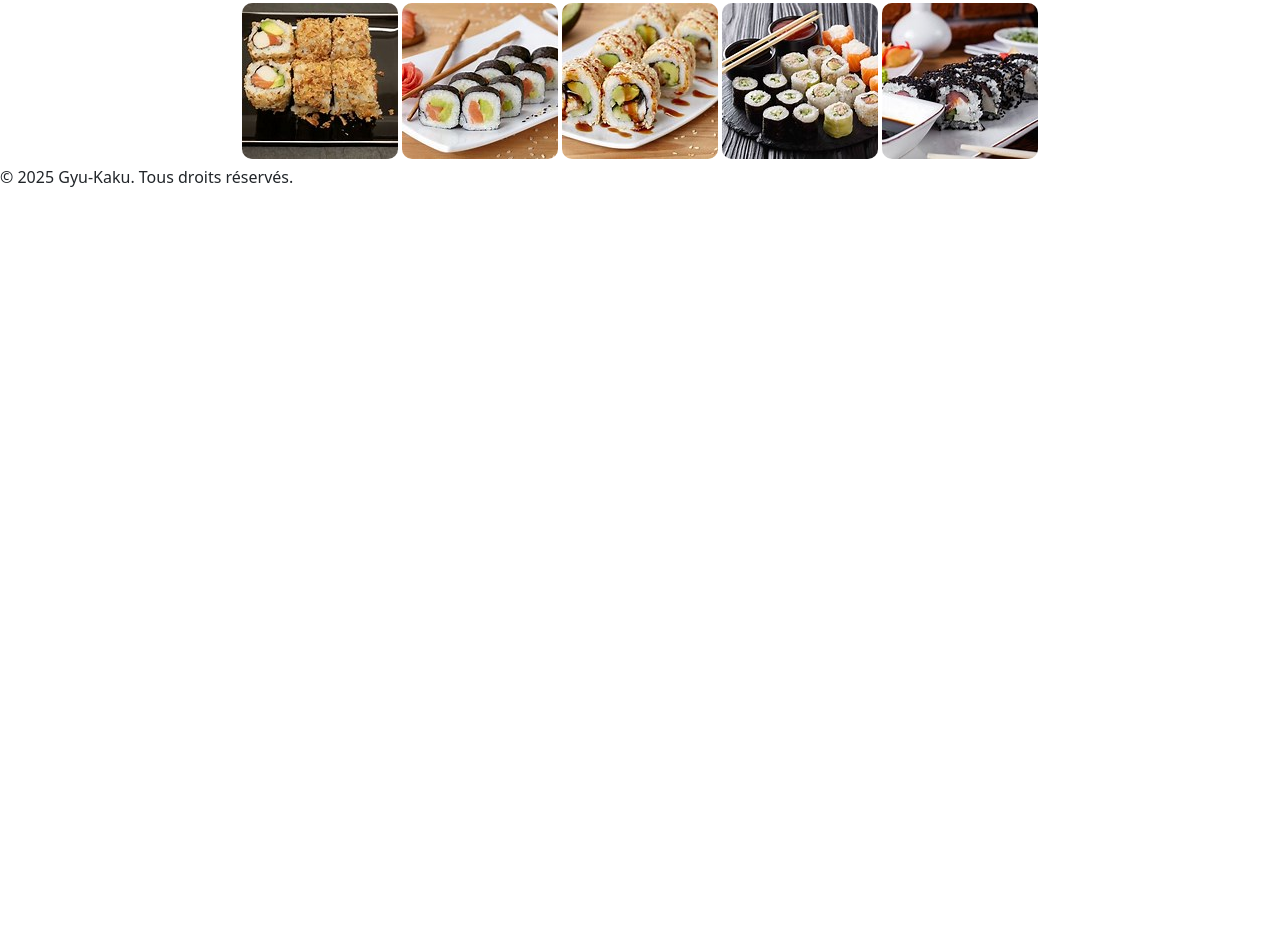
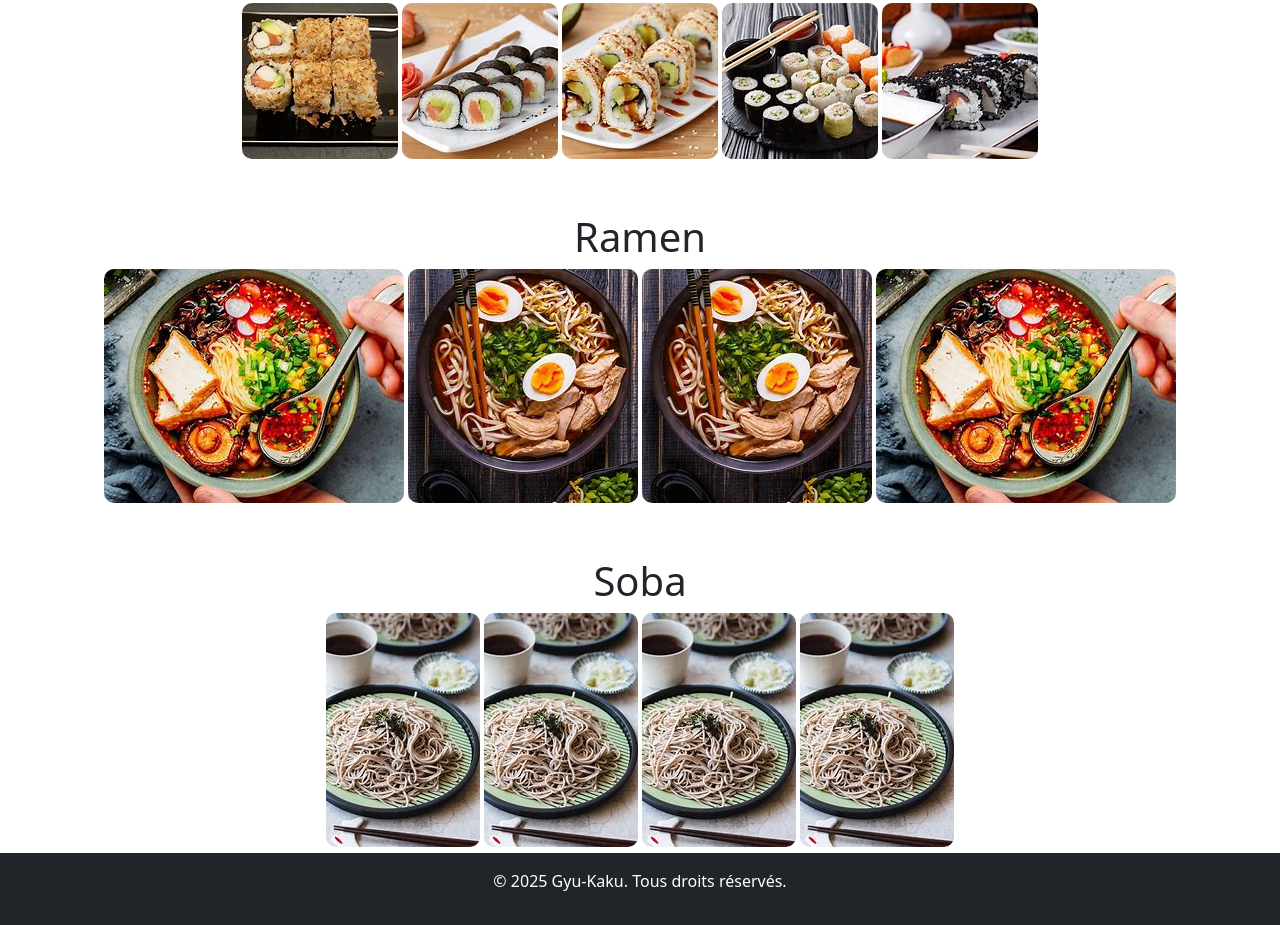
Before and after one commit to Jas185/Restaurant, a plain HTML site: page Menu.html in a window 1280 px wide. Shown: the part 343-1268 px from the top of the page. Before the commit the page ends 800 px from the top, so only its background shows below. Drawn offline with nearby package versions, Linux system fonts and the light colour scheme.

Commit message:
utilisation de bootstrap pour le footer et page menu presque fini

```diff
--- a/Menu.html
+++ b/Menu.html
@@ -79,16 +79,66 @@
             </article>
         </section>
 
+        <section class="container mt-5">
+            <article class="grid text-center">
+                <h1>Ramen</h1>
+                <div class="image">
+                    <img src="assets/img/smoky vegan Ramen.jpg" alt="Plat">
+                    <div class="caption">Smoky vegan ramen</div>
+                </div>
+
+                <div class="image">
+                    <img src="assets/img/Ramen suppe.jpg" alt="Plat">
+                    <div class="caption">Ramen suppe</div>
+                </div>
+
+                <div class="image">
+                    <img src="assets/img/Ramen suppe.jpg" alt="Plat">
+                    <div class="caption">Ramen suppe</div>
+                </div>
+
+                <div class="image">
+                    <img src="assets/img/smoky vegan Ramen.jpg" alt="Plat">
+                    <div class="caption">Smoky vegan ramen</div>
+                </div>
+
+            </article>
+        </section>
+        <section class="container mt-5">
+            <article class="grid text-center">
+                <h1>Soba</h1>
+                <div class="image">
+                    <img src="assets/img/zaru soba.jpg" alt="Plat">
+                    <div class="caption">Zaru soba</div>
+                </div>
+
+                <div class="image">
+                    <img src="assets/img/zaru soba.jpg" alt="Plat">
+                    <div class="caption">Zaru soba</div>
+                </div>
+
+                <div class="image">
+                    <img src="assets/img/zaru soba.jpg" alt="Plat">
+                    <div class="caption">Zaru soba</div>
+                </div>
+
+                <div class="image">
+                    <img src="assets/img/zaru soba.jpg" alt="Plat">
+                    <div class="caption">Zaru soba</div>
+                </div>
+
+            </article>
+        </section>
+
     </main>
-    <footer>
-        <footer class>
+    <footer class="bg-dark text-white text-center py-3 ">
         <p>&copy; 2025 Gyu-Kaku. Tous droits réservés.</p>
         <div class="social">
            <a href="semmouissi@gmail.com"><i class="fa-brands fa-google"></i></a>
            <a href="https://github.com/Jas185"><i class="fa-brands fa-github"></i></a>
        </div>
    </footer>
-    </footer>
+
 
 
 
--- a/assets/css/style.css
+++ b/assets/css/style.css
@@ -2,6 +2,7 @@ body{
     font-family: 'Poppins', sans-serif;
     font-weight: 400;
     line-height: 1.6; /* Améliore la lisibilité */
+    padding-top:100px;
 
 }
 
@@ -44,18 +45,7 @@ p{
     margin-top: 60px;
 
 }
-footer {
-    display: flex;
-    justify-content: center; /* Centre le contenu horizontalement */
-    align-items: center; /* Centre le contenu verticalement */
-    flex-direction: column; /* Organise les éléments en colonne */
 
-    bottom: 0; /* Colle le footer en bas */
-    width: 100%; /* Prend toute la largeur */
-    background-color:black; /* Optionnel : couleur de fond */
-    padding: 10px; /* Optionnel : espace autour du contenu */
-    color: aliceblue;
-}
 
 .carousel {
     overflow: hidden;
```
Also changed, not shown: index.html (+7 -9 lines), assets/css/menu.css (line endings or trailing spaces), assets/img/Ramen suppe.jpg (added), assets/img/smoky vegan Ramen.jpg (added), assets/img/spicy miso ramen.jpg (added), assets/img/zaru soba.jpg (added). Lines whose indentation alone changed are shown as unchanged.
